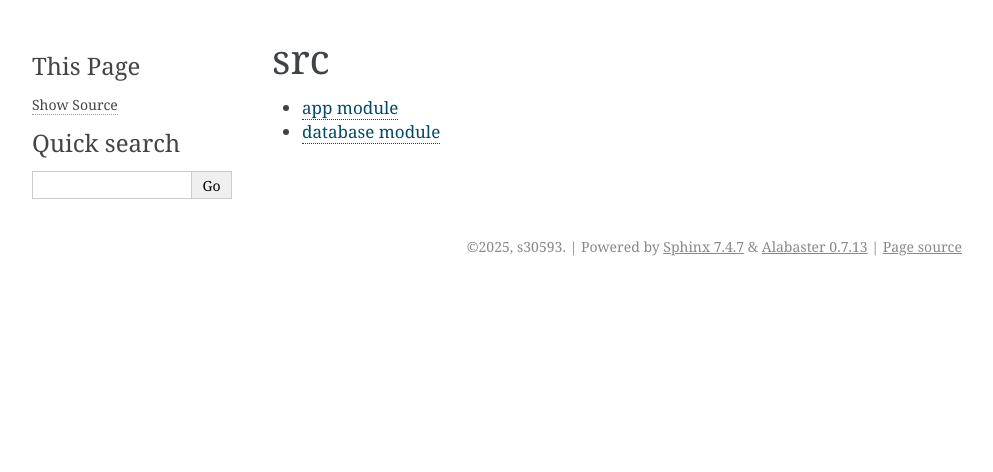
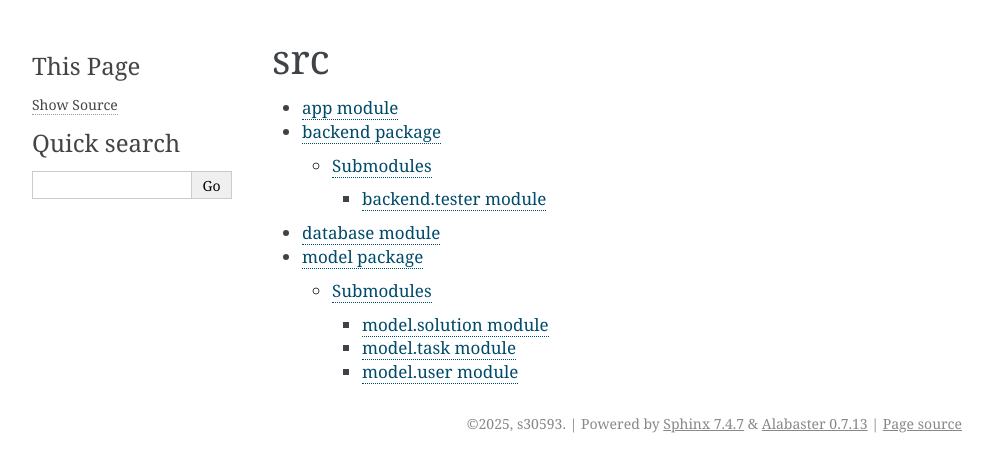
Before and after one commit to adam-glinski/sdkp-flask, a Sphinx documentation site: the page built from docs/modules.rst, in a window 1280 px wide. Shown: the top 472 px of the page, without its empty margins (148-1141 px from the left). Built offline with Sphinx 7.4.7, drawn with Linux system fonts in a browser that asks for light colours.

Commit message:
Docs generation *should* be working now.

```diff
--- /dev/null
+++ b/docs/backend.rst
@@ -0,0 +1,15 @@
+backend package
+===============
+
+.. automodule:: backend
+   :members:
+   :show-inheritance:
+   :undoc-members:
+
+Submodules
+----------
+
+.. toctree::
+   :maxdepth: 4
+
+   backend.tester
--- /dev/null
+++ b/docs/backend.tester.rst
@@ -0,0 +1,7 @@
+backend.tester module
+=====================
+
+.. automodule:: backend.tester
+   :members:
+   :show-inheritance:
+   :undoc-members:
--- a/docs/conf.py
+++ b/docs/conf.py
@@ -4,6 +4,7 @@
 # https://www.sphinx-doc.org/en/master/usage/configuration.html
 import sys
 import os
+
 sys.path.insert(0, os.path.abspath("../src"))
 
 # -- Project information -----------------------------------------------------
@@ -17,12 +18,7 @@ release = '0'
 # -- General configuration ---------------------------------------------------
 # https://www.sphinx-doc.org/en/master/usage/configuration.html#general-configuration
 
-extensions = [
-    'sphinx.ext.autodoc',
-    'sphinx.ext.napoleon',         # for Google/NumPy style docstrings
-    'sphinx.ext.viewcode',
-]
-
+extensions = ["sphinx.ext.autodoc"]
 
 templates_path = ['_templates']
 exclude_patterns = ['_build', 'Thumbs.db', '.DS_Store']
--- a/docs/index.rst
+++ b/docs/index.rst
@@ -1,5 +1,5 @@
 .. sdkp documentation master file, created by
-   sphinx-quickstart on Fri Jun  6 15:48:10 2025.
+   sphinx-quickstart on Fri Jun  6 16:22:06 2025.
    You can adapt this file completely to your liking, but it should at least
    contain the root `toctree` directive.
 
--- /dev/null
+++ b/docs/model.rst
@@ -0,0 +1,17 @@
+model package
+=============
+
+.. automodule:: model
+   :members:
+   :show-inheritance:
+   :undoc-members:
+
+Submodules
+----------
+
+.. toctree::
+   :maxdepth: 4
+
+   model.solution
+   model.task
+   model.user
--- /dev/null
+++ b/docs/model.solution.rst
@@ -0,0 +1,7 @@
+model.solution module
+=====================
+
+.. automodule:: model.solution
+   :members:
+   :show-inheritance:
+   :undoc-members:
--- /dev/null
+++ b/docs/model.task.rst
@@ -0,0 +1,7 @@
+model.task module
+=================
+
+.. automodule:: model.task
+   :members:
+   :show-inheritance:
+   :undoc-members:
--- /dev/null
+++ b/docs/model.user.rst
@@ -0,0 +1,7 @@
+model.user module
+=================
+
+.. automodule:: model.user
+   :members:
+   :show-inheritance:
+   :undoc-members:
--- a/docs/modules.rst
+++ b/docs/modules.rst
@@ -5,4 +5,6 @@ src
    :maxdepth: 4
 
    app
+   backend
    database
+   model
```
Also changed, not shown: docs/src.backend.rst (deleted, +0 -15 lines), docs/src.model.rst (deleted, +0 -31 lines), docs/src.rst (deleted, +0 -32 lines), src/backend/__init__.py (added), src/model/__init__.py (added), 3 other files.
